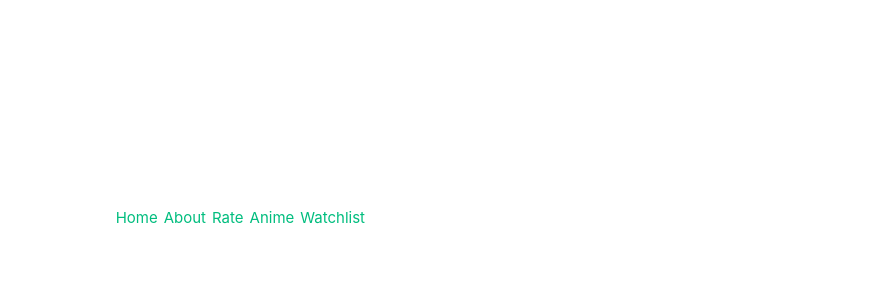
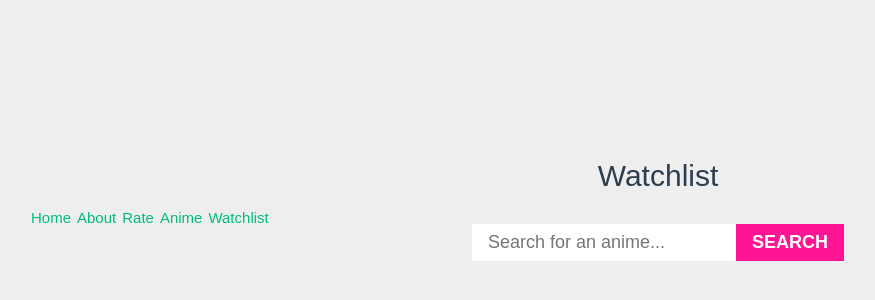
Before and after one commit to sain21/OtakuRate_Frontend, a Vue app: page /watchlist in a window 1280 px wide. Shown: the part 182-482 px from the top of the page, without its empty margins (192-1067 px from the left). Built offline with nearby package versions, Linux system fonts and the light colour scheme.

Commit message:
Watchlist hinzugefügt

```diff
--- a/src/views/WatchlistView.vue
+++ b/src/views/WatchlistView.vue
@@ -1,11 +1,264 @@
-<script setup lang="ts">
+<script setup>
+import { ref, onMounted, computed } from 'vue'
 
+const query = ref('')
+const my_watchlist = ref([])
+const search_results = ref([])
+
+const my_watchlist_asc = computed(() => {
+  return my_watchlist.value.sort((a, b) => {
+    return a.title.localeCompare(b.title)
+  })
+})
+
+const searchAnime = () => {
+  const url = `https://api.jikan.moe/v4/anime?q=${query.value}`
+  fetch(url)
+    .then(res => res.json())
+    .then(data => {
+      search_results.value = data.data
+    })
+}
+
+const handleInput = (e) => {
+  if (!e.target.value) {
+    search_results.value = []
+  }
+}
+
+const addAnimetoWatchlist = (anime) => {
+  search_results.value = []
+  query.value = ''
+
+  my_watchlist.value.push({
+    id: anime.mal_id,
+    title: anime.title,
+    image: anime.images.jpg.image_url,
+    total_episodes: anime.episodes,
+    watched_episodes: 0,
+  })
+
+  localStorage.setItem('my_watchlist', JSON.stringify(my_watchlist.value))
+}
+
+const increaseWatchedEpisodes = (anime) => {
+  anime.watched_episodes++
+  localStorage.setItem('my_watchlist', JSON.stringify(my_watchlist.value))
+}
+
+const decreaseWatchedEpisodes = (anime) => {
+  anime.watched_episodes--
+  localStorage.setItem('my_watchlist', JSON.stringify(my_watchlist.value))
+}
+
+onMounted(() => {
+  my_watchlist.value = JSON.parse(localStorage.getItem('my_watchlist')) || []
+})
+
+const removeAnimeFromWatchlist = (animeToRemove) => {
+  my_watchlist.value = my_watchlist.value.filter(anime => anime.id !== animeToRemove.id)
+  localStorage.setItem('my_watchlist', JSON.stringify(my_watchlist.value))
+}
 </script>
 
 <template>
+  <main>
+    <h1>Watchlist</h1>
 
+    <form @submit.prevent="searchAnime">
+      <input type="text" placeholder="Search for an anime..." v-model="query" @input="handleInput" />
+      <button type="submit" class="button">Search</button>
+    </form>
+
+    <div class="results" v-if="search_results.length > 0">
+      <div v-for="anime in search_results" class="result">
+        <img :src="anime.images.jpg.image_url" />
+        <div class="details">
+          <h3>{{ anime.title }}</h3>
+          <p :title="anime.synopsis" v-if="anime.synopsis">{{ anime.synopsis.slice(0, 120) }}...</p>
+          <span class="flex-1"></span>
+          <button @click="addAnimetoWatchlist(anime)" class="button">Add to My Anime</button>
+        </div>
+      </div>
+    </div>
+
+    <div class="myanime" v-if="my_watchlist.length > 0">
+      <h2>My Anime</h2>
+
+      <div v-for="anime in my_watchlist_asc" class="anime">
+        <img :src="anime.image" />
+        <h3>{{ anime.title }}</h3>
+        <div class="flex-1"></div>
+        <span class="episodes">{{ anime.watched_episodes }} / {{ anime.total_episodes }}</span>
+
+        <button
+          v-if="anime.watched_episodes > 0"
+          @click="decreaseWatchedEpisodes(anime)" class="button">-
+        </button>
+        <button
+          v-if="anime.total_episodes !== anime.watched_episodes"
+          @click="increaseWatchedEpisodes(anime)" class="button">+
+        </button>
+        <button @click="removeAnimeFromWatchlist(anime)" class="button">Remove</button>
+
+      </div>
+    </div>
+  </main>
 </template>
 
-<style scoped>
+<style>
+* {
+  margin: 0;
+  padding: 0;
+  box-sizing: border-box;
+  font-family: 'Fira Sans', sans-serif;
+}
 
+body {
+  background-color: #EEE;
+}
+
+main {
+  margin: 0 auto;
+  max-width: 768px;
+  padding: 1.5rem;
+}
+
+h1 {
+  text-align: center;
+  margin-bottom: 1.5rem;
+}
+
+form {
+  display: flex;
+  max-width: 480px;
+  margin: 0 auto 1.5rem;
+}
+
+form input {
+  appearance: none;
+  outline: none;
+  border: none;
+  background: white;
+
+  display: block;
+  color: #888;
+  font-size: 1.125rem;
+  padding: 0.5rem 1rem;
+  width: 100%;
+}
+
+.button {
+  appearance: none;
+  outline: none;
+  border: none;
+  background: none;
+  cursor: pointer;
+
+  display: block;
+  padding: 0.5rem 1rem;
+  background-image: linear-gradient(to right, deeppink 50%, darkviolet 50%);
+  background-size: 200%;
+  color: white;
+  font-size: 1.125rem;
+  font-weight: bold;
+  text-transform: uppercase;
+  transition: 0.4s;
+}
+
+.button:hover {
+  background-position: right;
+}
+
+.results {
+  background-color: #fff;
+  border-radius: 0.5rem;
+  box-shadow: 0 2px 4px rgba(0, 0, 0, 0.1);
+  max-height: 480px;
+  overflow-y: scroll;
+  margin-bottom: 1.5rem;
+}
+
+.result {
+  display: flex;
+  margin: 1rem;
+  padding: 1rem;
+  border: 1px solid #ccc;
+  border-radius: 5px;
+  transition: 0.4s;
+}
+
+.result img {
+  width: 100px;
+  border-radius: 1rem;
+  margin-right: 1rem;
+}
+
+.details {
+  flex: 1 1 0%;
+  display: flex;
+  align-items: flex-start;
+  flex-direction: column;
+}
+
+.details h3 {
+  font-size: 1.25rem;
+  margin-bottom: 0.5rem;
+}
+
+.details p {
+  font-size: 0.875rem;
+  margin-bottom: 1rem;
+}
+
+.details .button {
+  margin-left: auto;
+}
+
+.flex-1 {
+  display: block;
+  flex: 1 1 0%;
+}
+
+.myanime h2 {
+  color: #888;
+  font-weight: 400;
+  margin-bottom: 1.5rem;
+}
+
+.myanime .anime {
+  display: flex;
+  align-items: center;
+  margin-bottom: 1.5rem;
+  background-color: #FFF;
+  padding: 1rem;
+  border-radius: 0.5rem;
+  box-shadow: 0px 2px 4px rgba(0, 0, 0, 0.1);
+}
+
+.anime img {
+  width: 72px;
+  height: 72px;
+  object-fit: cover;
+  border-radius: 1rem;
+  margin-right: 1rem;
+}
+
+.anime h3 {
+  color: #888;
+  font-size: 1.125rem;
+}
+
+.anime .episodes {
+  margin-right: 1rem;
+  color: #888;
+}
+
+.anime .button:first-of-type {
+  margin-right: 0.5rem;
+}
+
+.anime .button:last-of-type {
+  margin-right: 0;
+}
 </style>
```
Also changed, not shown: src/components/WatchlistComponent.vue (deleted, +0 -11 lines).
